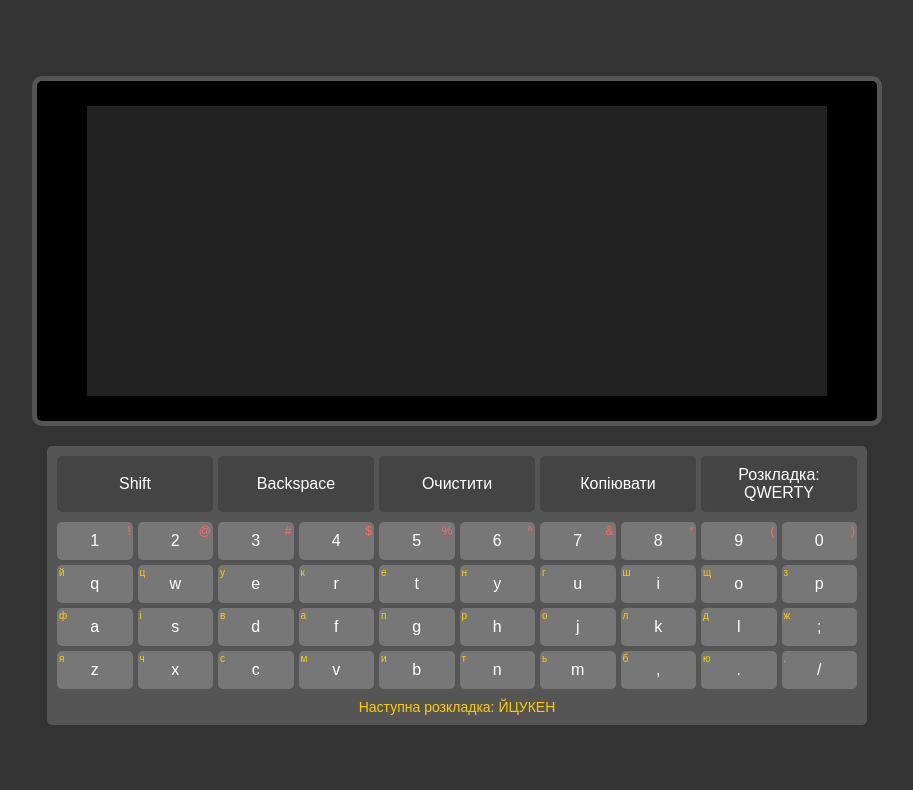
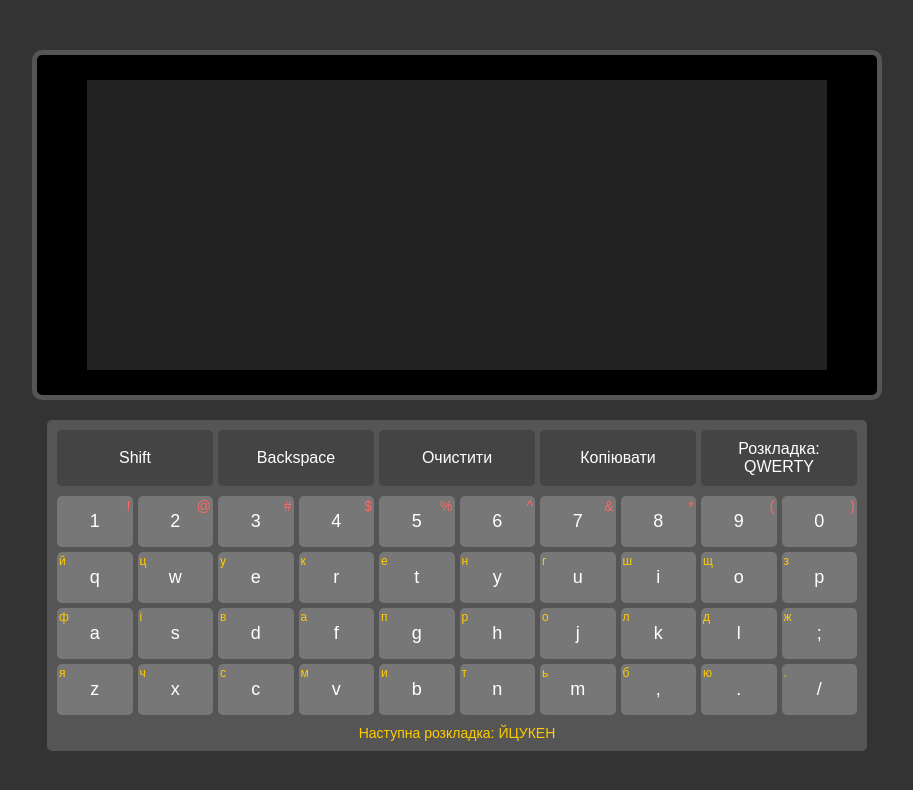
Before and after one commit to Carbon6600/OldPC-Keyboard-Simulator, a plain HTML site: page index.html in a window 1280 px wide. Shown: the whole page, without its empty margins (183-1096 px from the left). Drawn offline with Linux system fonts and the light colour scheme.

Commit message:
Update index.html

```diff
--- a/index.html
+++ b/index.html
@@ -40,7 +40,7 @@
             padding: 10px;
             overflow-y: auto;
             font-family: 'Courier New', Courier, monospace;
-            font-size: 18px;
+            font-size: 24px; /* Збільшений розмір тексту */
             color: #0f0;
         }
 
@@ -62,8 +62,8 @@
         }
 
         .keyboard-layout button {
-            padding: 10px;
-            font-size: 16px;
+            padding: 15px; /* Збільшений розмір кнопок */
+            font-size: 18px; /* Збільшений розмір тексту на кнопках */
             background-color: #777;
             color: #fff;
             border: none;
@@ -78,7 +78,7 @@
         }
 
         .keyboard-layout button .symbol {
-            font-size: 12px;
+            font-size: 14px; /* Збільшений розмір символів */
             color: #ff6666; /* Червоний колір для символів */
             position: absolute;
             top: 2px;
@@ -86,7 +86,7 @@
         }
 
         .keyboard-layout button .alt-layout {
-            font-size: 10px;
+            font-size: 12px; /* Збільшений розмір альтернативних літер */
             color: #ffcc00;
             position: absolute;
             top: 2px;
```
